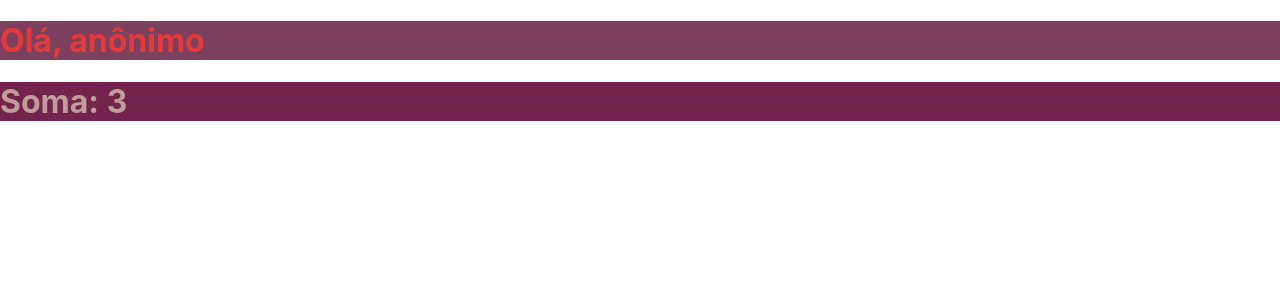
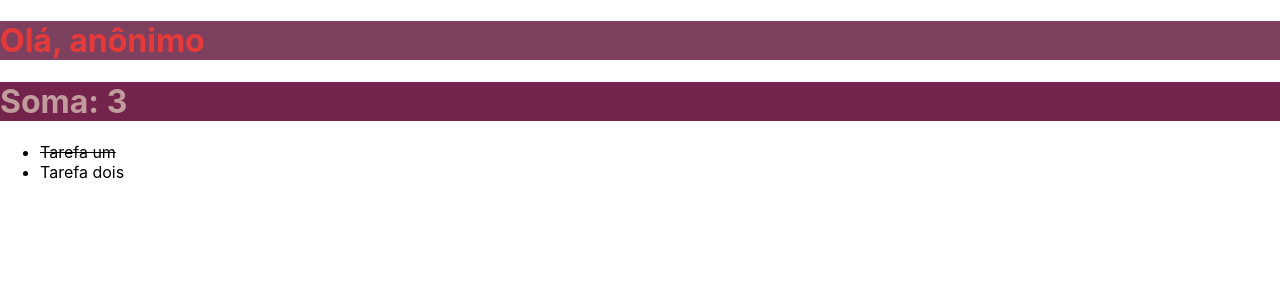
Before and after one commit to gabebruu/exemplo-react, a React (Create React App) app: page / in a window 1280 px wide. Shown: the top 300 px of the page. Built offline with nearby package versions, Linux system fonts and the light colour scheme.

Commit message:
feat: react class

```diff
--- a/src/App.js
+++ b/src/App.js
@@ -1,5 +1,6 @@
 import UserGreeting from "./components/UserGreeting";
 import Soma from "./components/Soma";
+import CheckList from "./components/CheckList";
 
 const user = {
   firstName: "",
@@ -9,14 +10,25 @@ const capivara = {
   idade: "32", especie: "Faxineira de corações",
   apelido: "s2"
 
+
+
 };
+
+
 
 function App() {
   return (
     <div className="App">
       <UserGreeting user={user} capivara={capivara} />
-      <Soma a = {1} b = {2}/>
+      <Soma a={1} b={2} />
 
+      <ul>
+        <CheckList items={[
+            { text: "Tarefa um", done: true },
+            { text: "Tarefa dois", done: false },
+          ]}
+        />
+      </ul>
     </div>
   );
 
--- /dev/null
+++ b/src/components/CheckList.jsx
@@ -0,0 +1,13 @@
+export default function CheckList(props) {
+	const data = props.items; // agora sim: 'itens'
+
+	return (
+		<>
+			{data.map((item) => (
+				<li className={item.done && "checklist"} key={item}>
+					{item.text}
+				</li>
+			))}
+		</>
+	);
+}
--- a/src/index.css
+++ b/src/index.css
@@ -11,3 +11,6 @@ code {
   font-family: source-code-pro, Menlo, Monaco, Consolas, 'Courier New',
     monospace;
 }
+.checklist {
+  text-decoration: line-through;
+}
```
